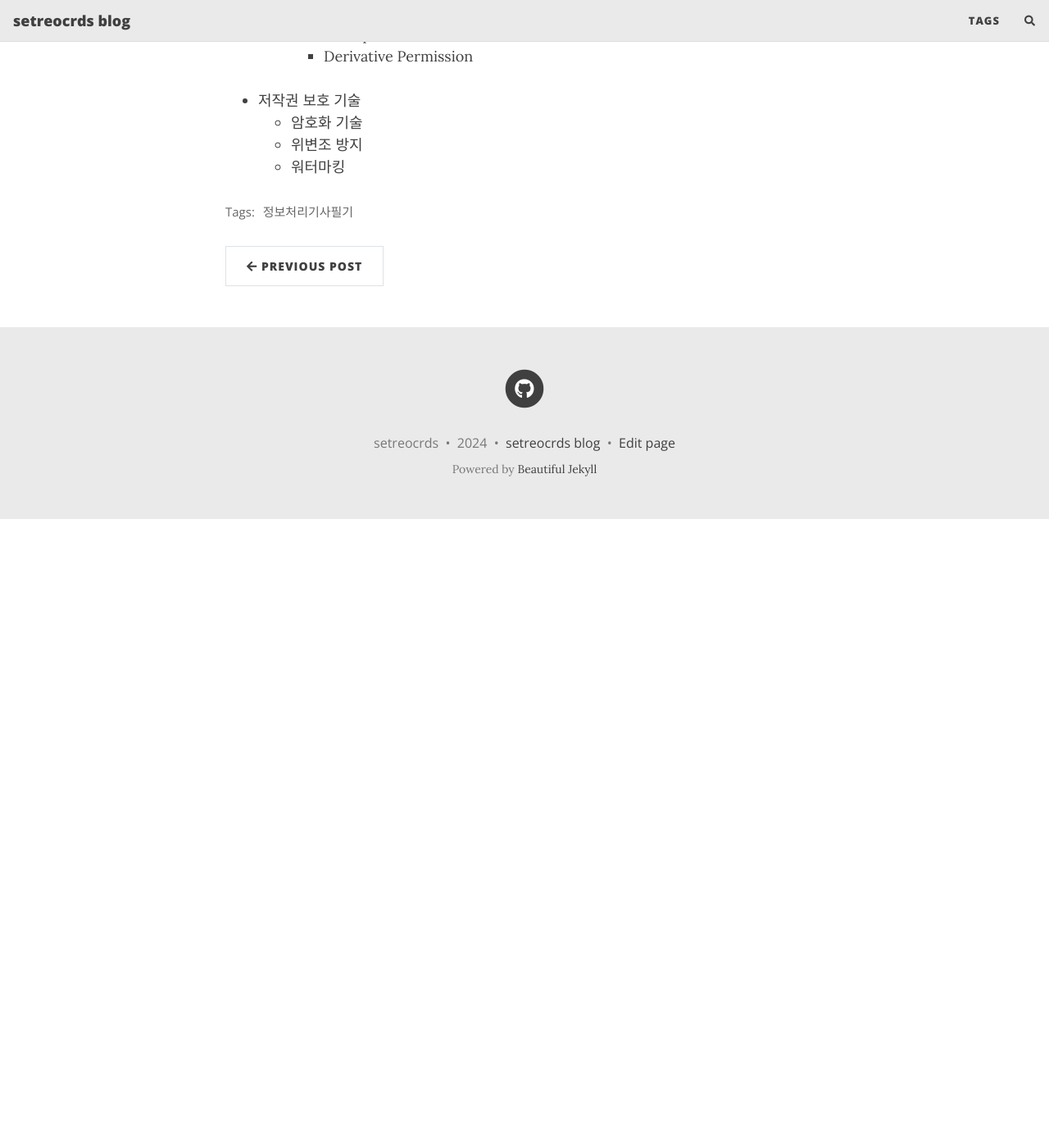
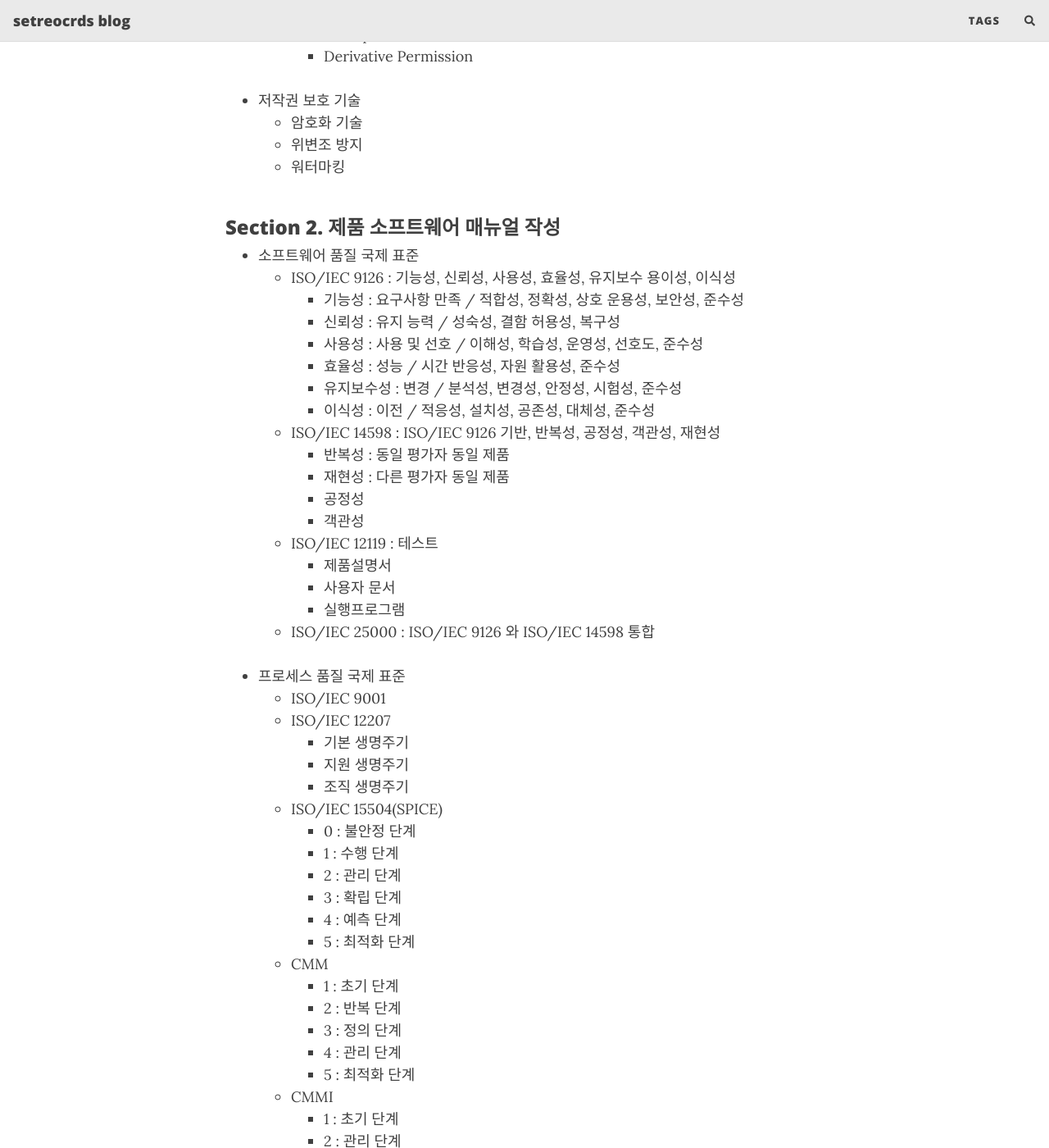
Before and after one commit to setrecords/setrecords.github.io, a Jekyll site: the page built from _posts/2024-02-18-2024 정보처리기사 필기 - 2.3 제품 소프트웨어 패키징.md, in a window 1280 px wide and 1400 px high, scrolled down 1973 px. Shown: the whole window at 82% size. Built offline with Jekyll 4.4.1, drawn with Linux system fonts in a browser that asks for light colours; nearby versions of some CDN libraries; comment, search, counter and statistics services are not loaded; before the commit the page ends 2606 px from its top, so only the background shows below that; some of the changed text lies outside the part shown.

Commit message:
Update 2024-02-18-2024 정보처리기사 필기 - 2.3 제품 소프트웨어 패키징.md

```diff
--- a/_posts/2024-02-18-2024 정보처리기사 필기 - 2.3 제품 소프트웨어 패키징.md
+++ b/_posts/2024-02-18-2024 정보처리기사 필기 - 2.3 제품 소프트웨어 패키징.md
@@ -78,3 +78,53 @@ tags: [정보처리기사필기]
   - 암호화 기술
   - 위변조 방지
   - 워터마킹
+<br/><br/>
+
+### Section 2. 제품 소프트웨어 매뉴얼 작성
+
+- 소프트웨어 품질 국제 표준
+  - ISO/IEC 9126 : 기능성, 신뢰성, 사용성, 효율성, 유지보수 용이성, 이식성
+    - 기능성 : 요구사항 만족 / 적합성, 정확성, 상호 운용성, 보안성, 준수성
+    - 신뢰성 : 유지 능력 / 성숙성, 결함 허용성, 복구성
+    - 사용성 : 사용 및 선호 / 이해성, 학습성, 운영성, 선호도, 준수성
+    - 효율성 : 성능 / 시간 반응성, 자원 활용성, 준수성
+    - 유지보수성 : 변경 / 분석성, 변경성, 안정성, 시험성, 준수성
+    - 이식성 : 이전 / 적응성, 설치성, 공존성, 대체성, 준수성
+  - ISO/IEC 14598 : ISO/IEC 9126 기반, 반복성, 공정성, 객관성, 재현성
+    - 반복성 : 동일 평가자 동일 제품
+    - 재현성 : 다른 평가자 동일 제품
+    - 공정성
+    - 객관성
+  - ISO/IEC 12119 : 테스트
+    - 제품설명서
+    - 사용자 문서
+    - 실행프로그램
+  - ISO/IEC 25000 : ISO/IEC 9126 와 ISO/IEC 14598 통합
+<br/><br/>
+
+- 프로세스 품질 국제 표준
+  - ISO/IEC 9001
+  - ISO/IEC 12207
+    - 기본 생명주기
+    - 지원 생명주기
+    - 조직 생명주기
+  - ISO/IEC 15504(SPICE)
+    - 0 : 불안정 단계
+    - 1 : 수행 단계
+    - 2 : 관리 단계
+    - 3 : 확립 단계
+    - 4 : 예측 단계
+    - 5 : 최적화 단계
+  - CMM
+    - 1 : 초기 단계
+    - 2 : 반복 단계
+    - 3 : 정의 단계
+    - 4 : 관리 단계
+    - 5 : 최적화 단계
+  - CMMI
+    - 1 : 초기 단계
+    - 2 : 관리 단계
+    - 3 : 정의 단계
+    - 4 : 정량적 단계
+    - 5 : 최적화 단계
+<br/><br/>
```
